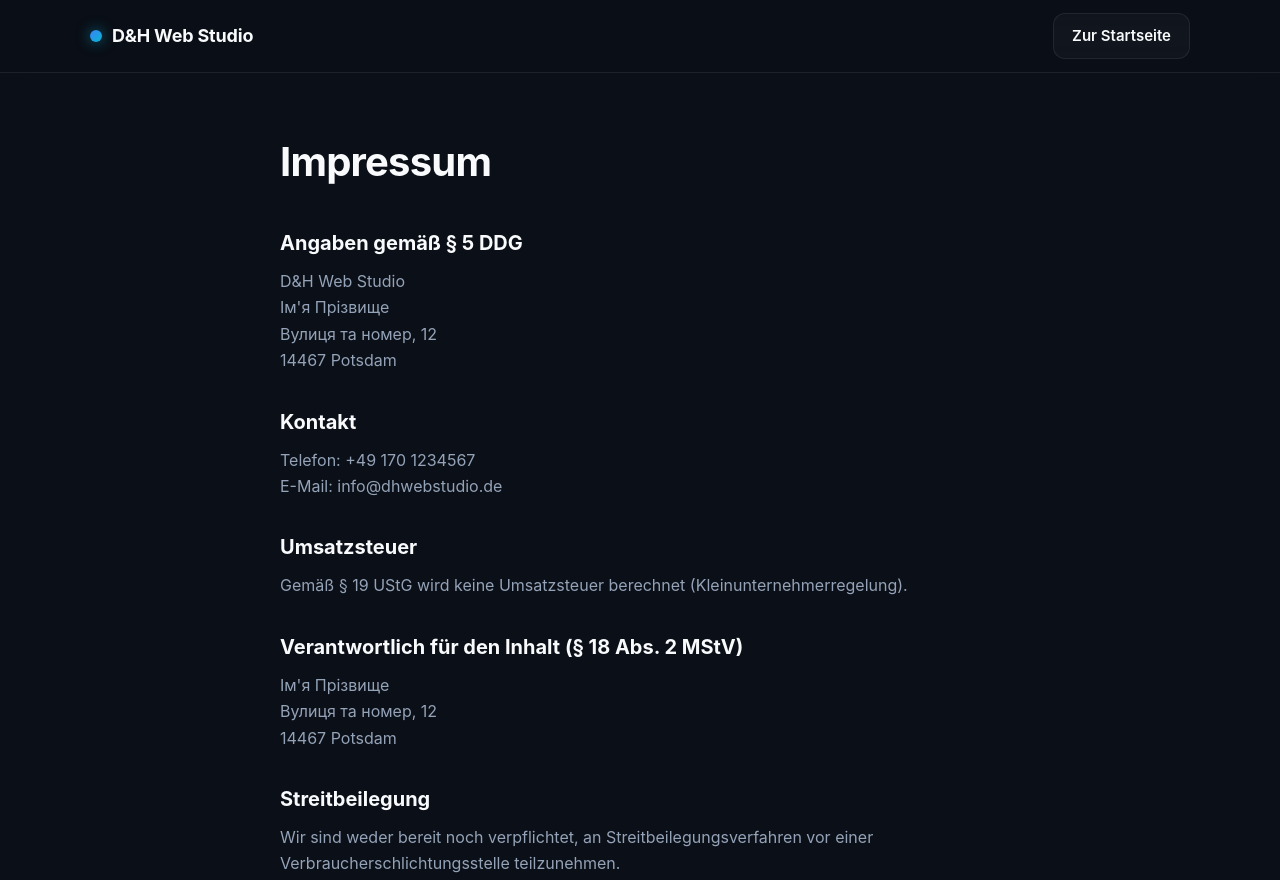
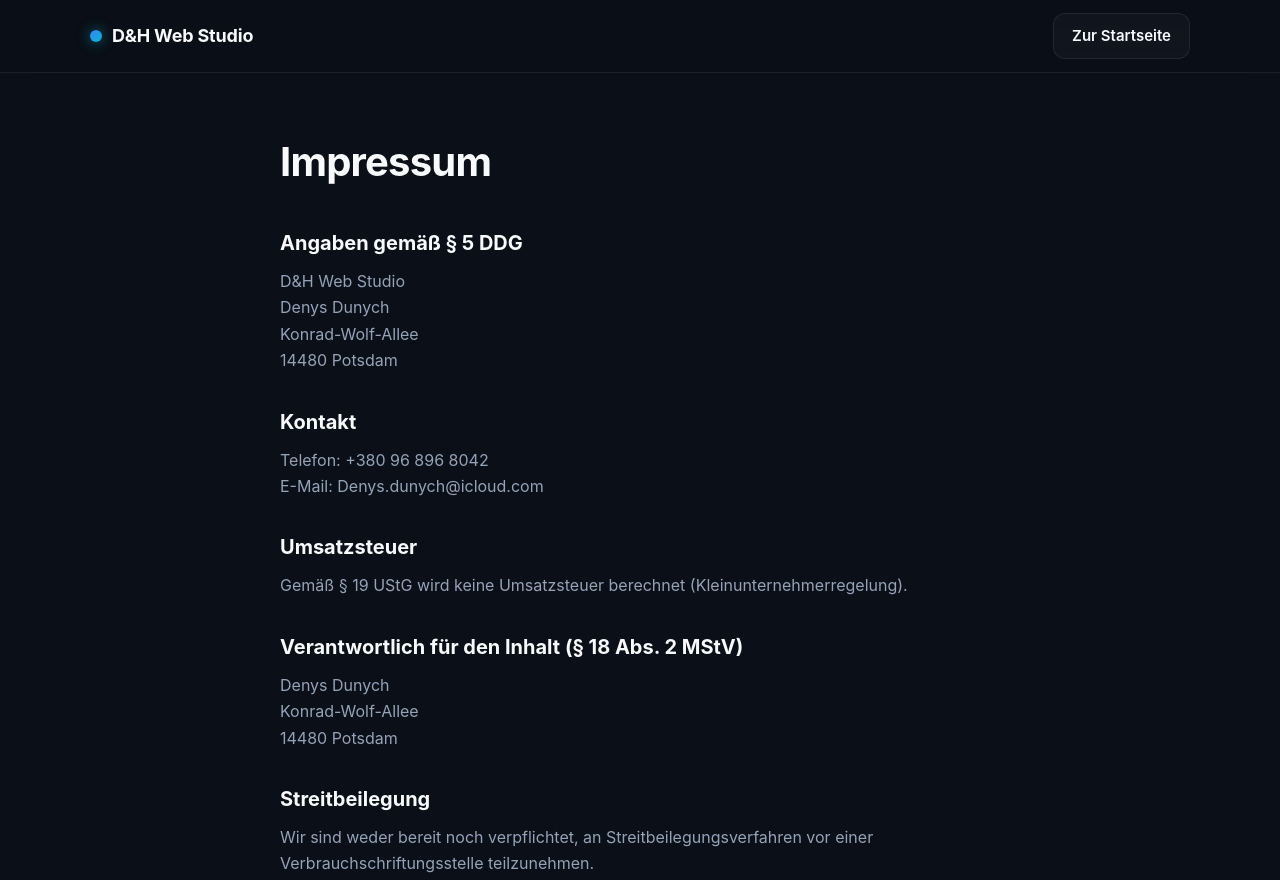
Before and after one commit to DHWebStudio/webdesign-site, a plain HTML site: page impressum.html in a window 1280 px wide. Shown: the top 880 px of the page. Drawn offline with Linux system fonts and the light colour scheme.

Commit message:
Update impressum.html

```diff
--- a/impressum.html
+++ b/impressum.html
@@ -21,24 +21,24 @@
       <h1>Impressum</h1>
       <h2>Angaben gemäß § 5 DDG</h2>
       <p>D&amp;H Web Studio<br>
-      Ім'я Прізвище<br>
-      Вулиця та номер, 12<br>
-      14467 Potsdam</p>
+      Denys Dunych<br>
+      Konrad-Wolf-Allee<br>
+      14480 Potsdam</p>
 
       <h2>Kontakt</h2>
-      <p>Telefon: +49 170 1234567<br>
-      E-Mail: info@dhwebstudio.de</p>
+      <p>Telefon: +380 96 896 8042<br>
+      E-Mail: Denys.dunych@icloud.com</p>
 
       <h2>Umsatzsteuer</h2>
       <p>Gemäß § 19 UStG wird keine Umsatzsteuer berechnet (Kleinunternehmerregelung).</p>
 
       <h2>Verantwortlich für den Inhalt (§ 18 Abs. 2 MStV)</h2>
-      <p>Ім'я Прізвище<br>
-      Вулиця та номер, 12<br>
-      14467 Potsdam</p>
+      <p>Denys Dunych<br>
+      Konrad-Wolf-Allee<br>
+      14480 Potsdam</p>
 
       <h2>Streitbeilegung</h2>
-      <p>Wir sind weder bereit noch verpflichtet, an Streitbeilegungsverfahren vor einer Verbraucherschlichtungsstelle teilzunehmen.</p>
+      <p>Wir sind weder bereit noch verpflichtet, an Streitbeilegungsverfahren vor einer Verbrauchschriftungsstelle teilzunehmen.</p>
 
       <h2>Haftung für Inhalte und Links</h2>
       <p>Als Diensteanbieter sind wir für eigene Inhalte auf diesen Seiten nach den allgemeinen Gesetzen verantwortlich. Für die Inhalte externer Links sind ausschließlich deren Betreiber verantwortlich. Bei Bekanntwerden von Rechtsverletzungen entfernen wir entsprechende Inhalte umgehend.</p>
```
